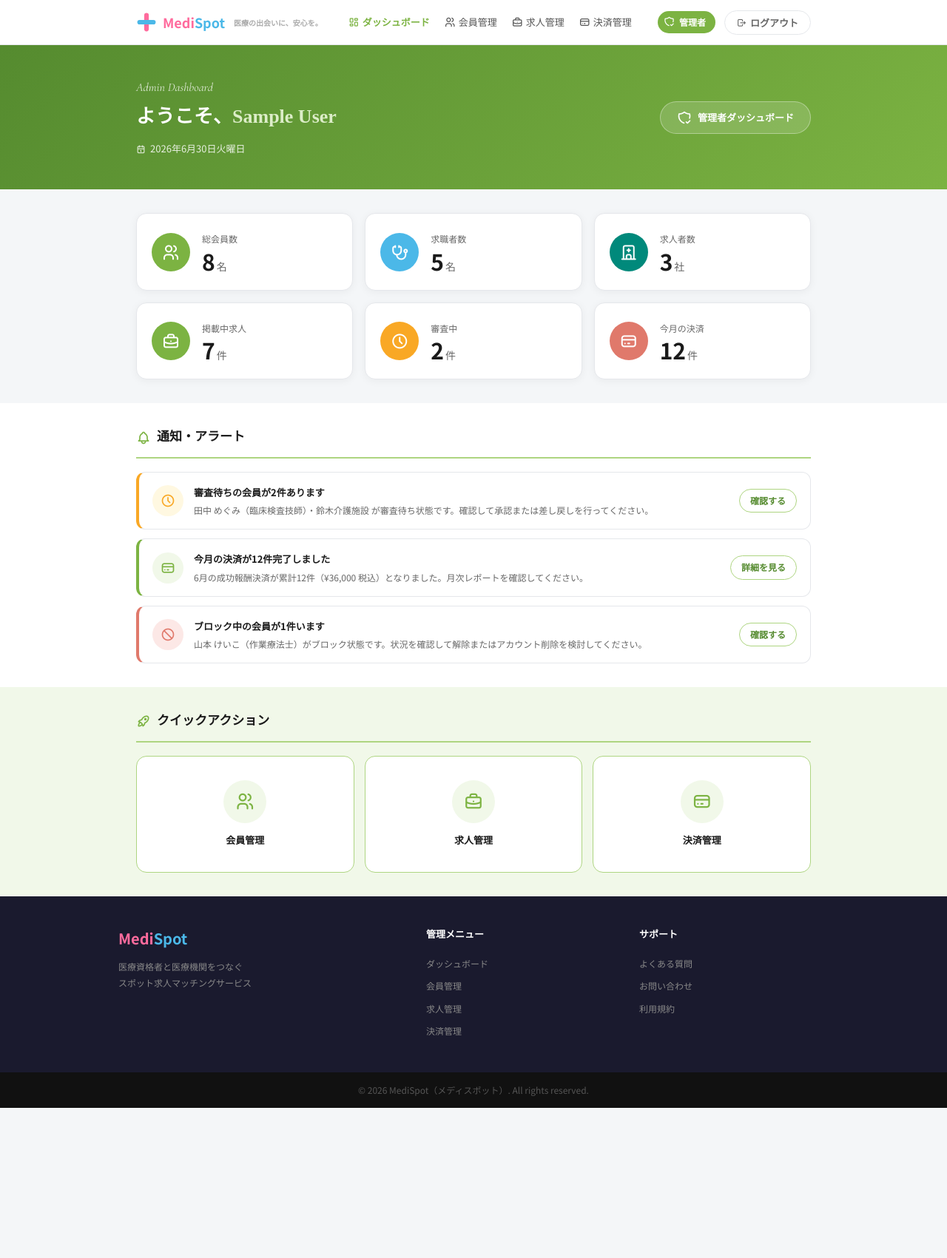
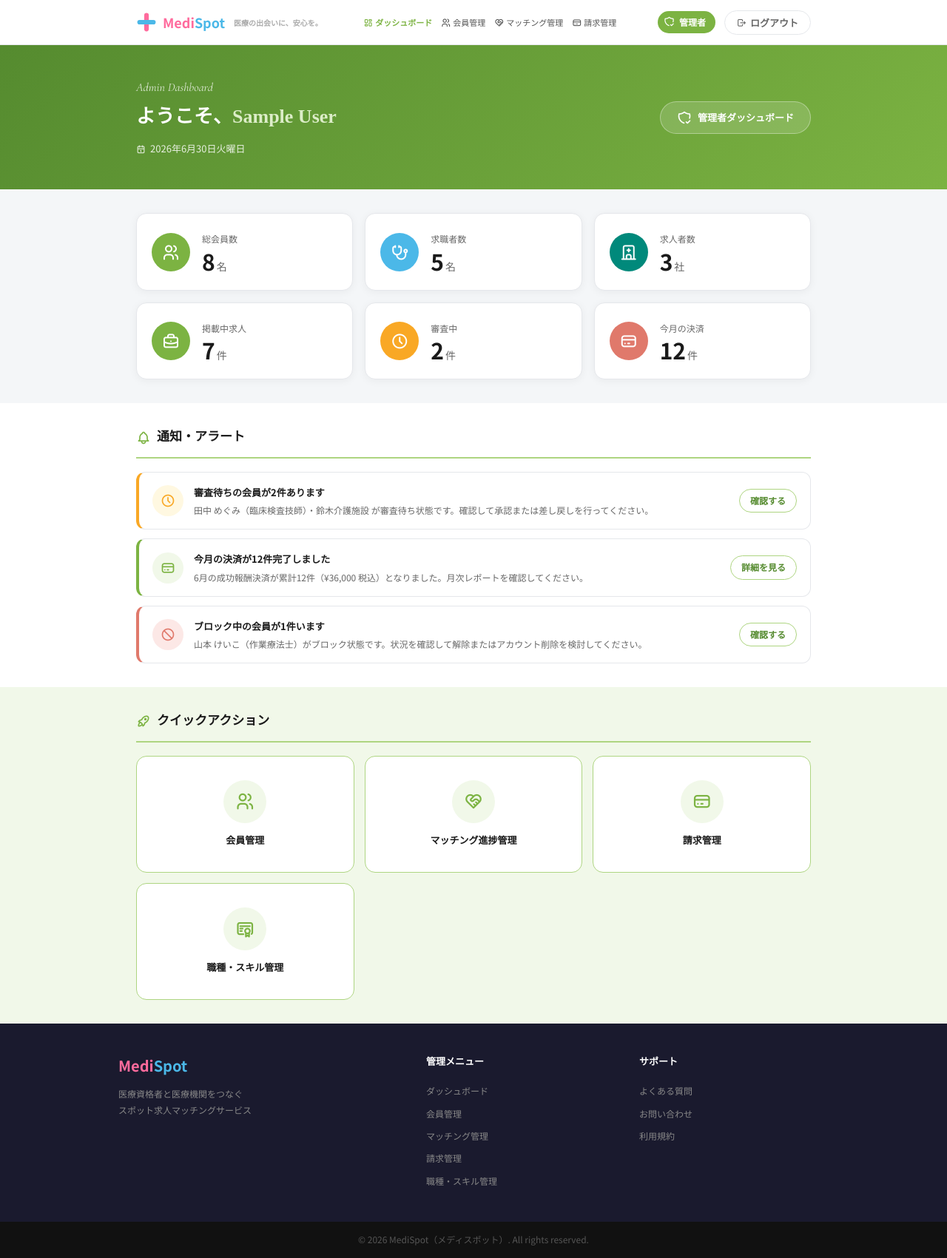
Before and after one commit to shakib-24/medispot-lp2, a plain HTML site: page admin-home.html in a window 1280 px wide. Shown: the whole page at 74% size. Before the commit the page ends 1498 px from the top, so only its background shows below. Drawn offline with nearby package versions, Linux system fonts and the light colour scheme; sample sign-in values are in the browser's storage.

Commit message:
Fix admin navigation links

```diff
--- a/admin-home.html
+++ b/admin-home.html
@@ -24,8 +24,8 @@
     <div class="nav-links">
       <a href="admin-home.html" class="active"><i class="ti ti-layout-dashboard"></i>ダッシュボード</a>
       <a href="admin-members.html"><i class="ti ti-users"></i>会員管理</a>
-      <a href="admin-jobs.html"><i class="ti ti-briefcase"></i>求人管理</a>
-      <a href="admin-payments.html"><i class="ti ti-credit-card"></i>決済管理</a>
+      <a href="admin-matchings.html"><i class="ti ti-heart-handshake"></i>マッチング管理</a>
+      <a href="admin-billing.html"><i class="ti ti-credit-card"></i>請求管理</a>
     </div>
     <div class="nav-right">
       <div class="admin-badge">
@@ -43,8 +43,8 @@
 <div class="mobile-menu" id="mobileMenu">
   <a href="admin-home.html" class="active"><i class="ti ti-layout-dashboard"></i>ダッシュボード</a>
   <a href="admin-members.html"><i class="ti ti-users"></i>会員管理</a>
-  <a href="admin-jobs.html"><i class="ti ti-briefcase"></i>求人管理</a>
-  <a href="admin-payments.html"><i class="ti ti-credit-card"></i>決済管理</a>
+  <a href="admin-matchings.html"><i class="ti ti-heart-handshake"></i>マッチング管理</a>
+  <a href="admin-billing.html"><i class="ti ti-credit-card"></i>請求管理</a>
   <div class="mobile-user"><i class="ti ti-shield-check"></i><span>管理者</span></div>
   <button class="btn-logout" id="logoutBtnMobile"><i class="ti ti-logout"></i>ログアウト</button>
 </div>
@@ -137,7 +137,7 @@
           <p class="notif-title">今月の決済が12件完了しました</p>
           <p class="notif-desc">6月の成功報酬決済が累計12件（¥36,000 税込）となりました。月次レポートを確認してください。</p>
         </div>
-        <a href="admin-payments.html" class="notif-action">詳細を見る</a>
+        <a href="admin-billing.html" class="notif-action">詳細を見る</a>
       </div>
 
       <div class="notif-item notif-coral">
@@ -162,13 +162,17 @@
         <div class="action-icon"><i class="ti ti-users"></i></div>
         <p class="action-label">会員管理</p>
       </a>
-      <a href="admin-jobs.html" class="action-card">
-        <div class="action-icon"><i class="ti ti-briefcase"></i></div>
-        <p class="action-label">求人管理</p>
+      <a href="admin-matchings.html" class="action-card">
+        <div class="action-icon"><i class="ti ti-heart-handshake"></i></div>
+        <p class="action-label">マッチング進捗管理</p>
       </a>
-      <a href="admin-payments.html" class="action-card">
+      <a href="admin-billing.html" class="action-card">
         <div class="action-icon"><i class="ti ti-credit-card"></i></div>
-        <p class="action-label">決済管理</p>
+        <p class="action-label">請求管理</p>
+      </a>
+      <a href="admin-skills.html" class="action-card">
+        <div class="action-icon"><i class="ti ti-certificate"></i></div>
+        <p class="action-label">職種・スキル管理</p>
       </a>
     </div>
   </div>
@@ -184,10 +188,11 @@
     <div class="footer-links">
       <h4>管理メニュー</h4>
       <ul>
-        <li>ダッシュボード</li>
-        <li>会員管理</li>
-        <li>求人管理</li>
-        <li>決済管理</li>
+        <li><a href="admin-home.html">ダッシュボード</a></li>
+        <li><a href="admin-members.html">会員管理</a></li>
+        <li><a href="admin-matchings.html">マッチング管理</a></li>
+        <li><a href="admin-billing.html">請求管理</a></li>
+        <li><a href="admin-skills.html">職種・スキル管理</a></li>
       </ul>
     </div>
     <div class="footer-links">
--- a/css/admin-home.css
+++ b/css/admin-home.css
@@ -46,18 +46,18 @@ nav {
   justify-content: space-between;
   gap: 16px;
 }
-.logo { display: flex; align-items: center; gap: 8px; font-size: 18px; font-weight: 700; }
+.logo { display: flex; align-items: center; gap: 8px; font-size: 18px; font-weight: 700; flex-shrink: 0; }
 .logo .m { color: var(--pink); }
 .logo .s { color: var(--blue); }
 .logo-sub { font-size: 10px; color: #aaa; margin-left: 4px; white-space: nowrap; }
 
-.nav-links { display: flex; gap: 20px; font-size: 13px; font-weight: 500; color: #555; }
-.nav-links a { display: flex; align-items: center; gap: 4px; transition: color .2s; }
-.nav-links a i { font-size: 15px; }
+.nav-links { display: flex; gap: 12px; font-size: 11px; font-weight: 500; color: #555; flex-shrink: 1; }
+.nav-links a { display: flex; align-items: center; gap: 3px; transition: color .2s; white-space: nowrap; }
+.nav-links a i { font-size: 13px; }
 .nav-links a:hover,
 .nav-links a.active { color: var(--green); font-weight: 700; }
 
-.nav-right { display: flex; align-items: center; gap: 12px; }
+.nav-right { display: flex; align-items: center; gap: 12px; flex-shrink: 0; }
 
 .admin-badge {
   display: flex;
```
Also changed, not shown: admin-members.html (+9 -8 lines).
